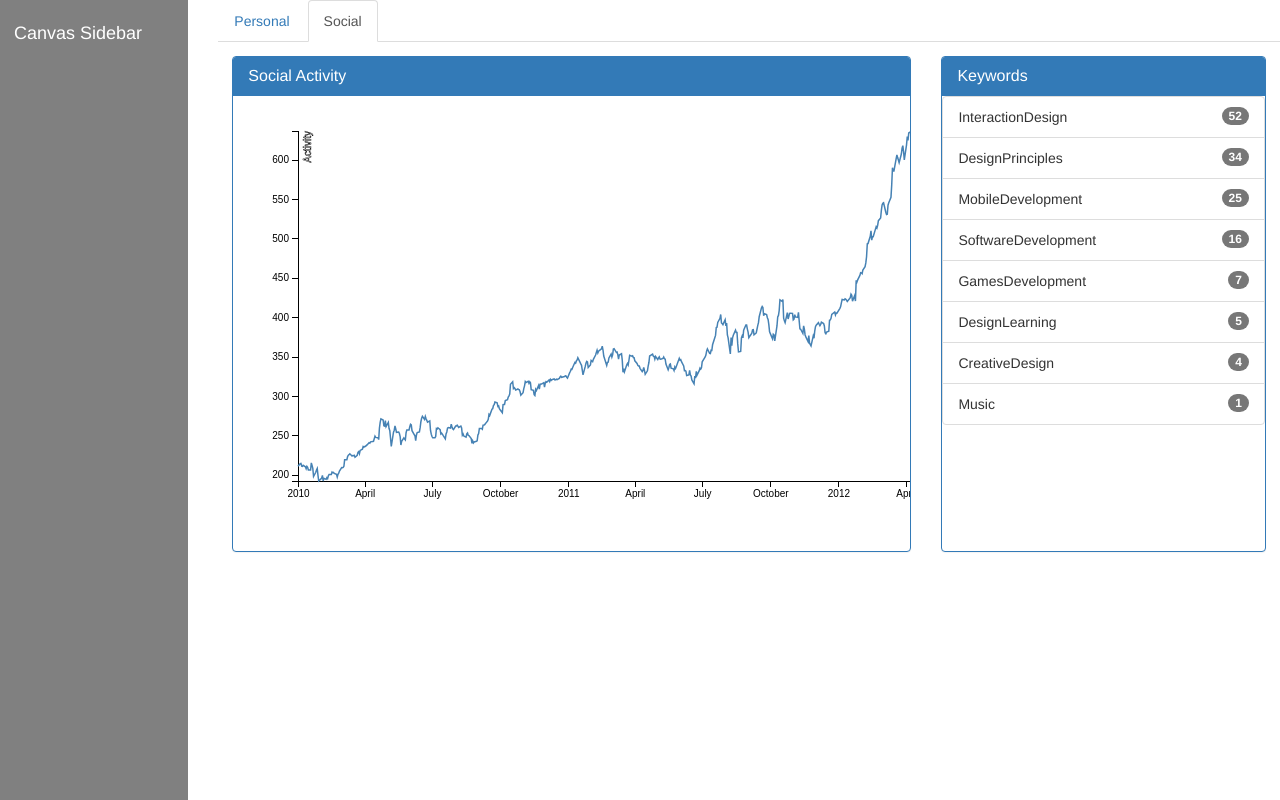
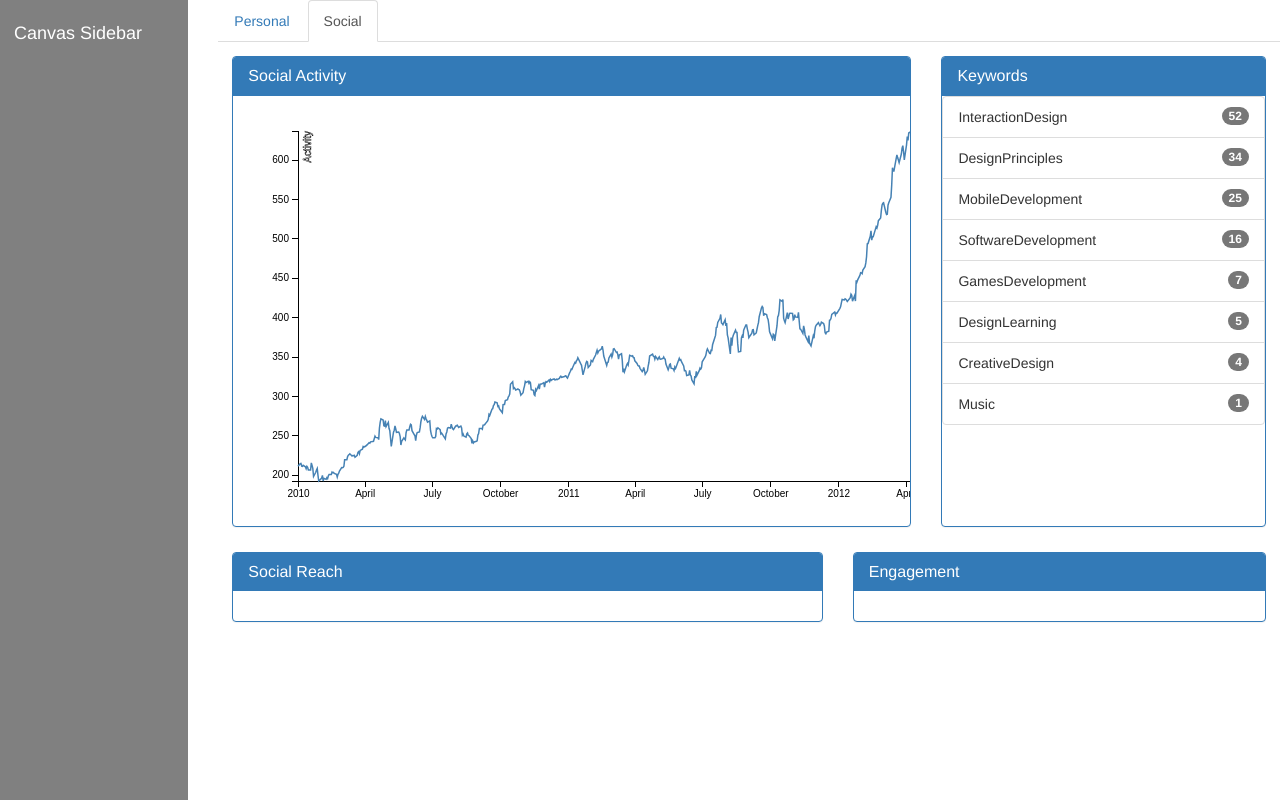
Before and after one commit to uts-cic/CanvasDashboard, an Angular app: page /social in a window 1280 px wide. Built offline with nearby package versions, Linux system fonts and the light colour scheme.

Commit message:
Allocated second social row

```diff
--- a/src/app/social/social.component.css
+++ b/src/app/social/social.component.css
@@ -8,5 +8,5 @@
 }
 
 .full-height {
-  height: 100%;
+  height: 95%;
 }
--- a/src/app/social/social.component.html
+++ b/src/app/social/social.component.html
@@ -18,3 +18,22 @@
     </div>
   </div>
 </div>
+
+<div class="row">
+  <div class="col-md-7">
+    <div class="panel panel-primary">
+      <div class="panel-heading">
+        <h3 class="panel-title">Social Reach</h3>
+      </div>
+      <div class="panel-body"></div>
+    </div>
+  </div>
+  <div class="col-md-5">
+    <div class="panel panel-primary">
+      <div class="panel-heading">
+        <h3 class="panel-title">Engagement</h3>
+      </div>
+      <div class="panel-body"></div>
+    </div>
+  </div>
+</div>
```
